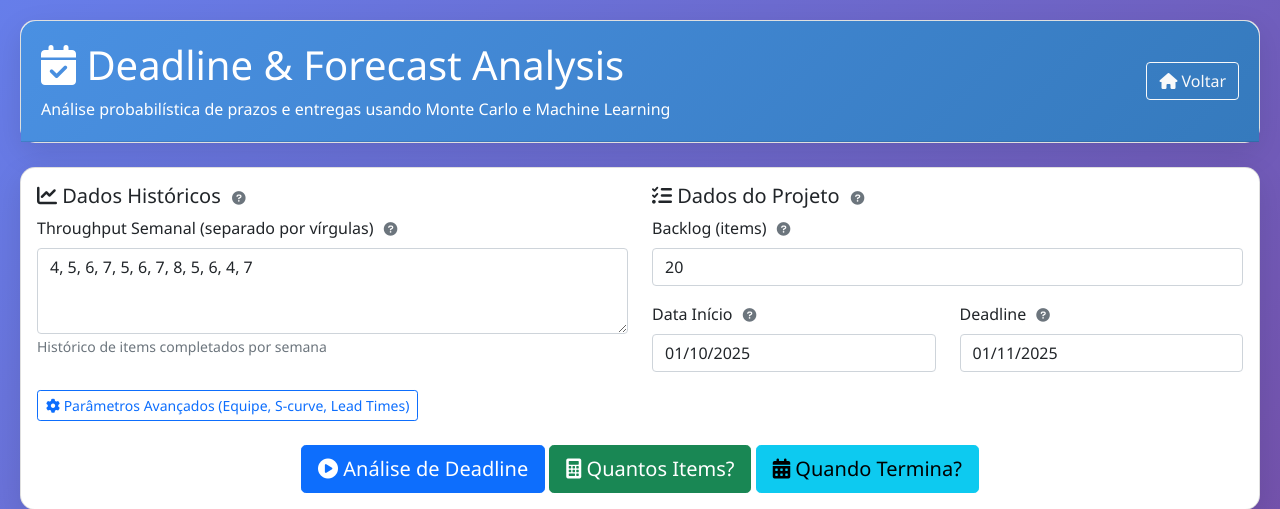
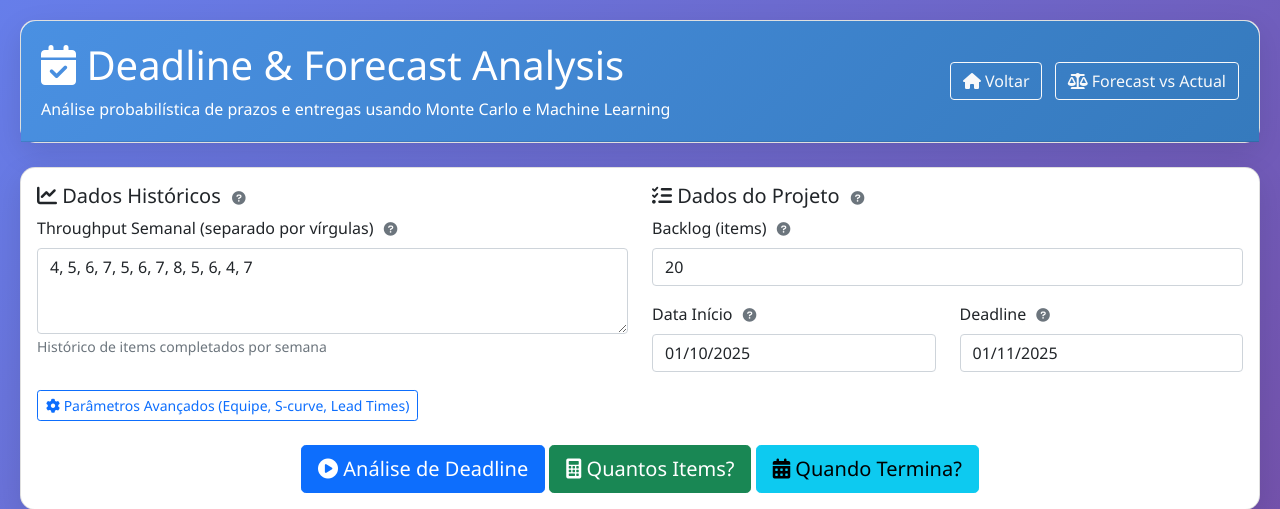
Before and after one commit to RodrigoAlmeidadeOliveira/flow-forecaster, a Flask app: page /deadline-analysis in a window 1280 px wide. Shown: the top 509 px of the page. Run offline with Flask 3, Linux system fonts and the light colour scheme.

Commit message:
mudança no menu

```diff
--- a/templates/deadline_analysis.html
+++ b/templates/deadline_analysis.html
@@ -175,9 +175,14 @@
                         </h1>
                         <p class="mb-0 mt-2">Análise probabilística de prazos e entregas usando Monte Carlo e Machine Learning</p>
                     </div>
-                    <a href="/" class="btn btn-outline-light">
-                        <i class="fas fa-home"></i> Voltar
-                    </a>
+                    <div>
+                        <a href="/" class="btn btn-outline-light me-2">
+                            <i class="fas fa-home"></i> Voltar
+                        </a>
+                        <a href="/forecast-vs-actual" class="btn btn-outline-light">
+                            <i class="fas fa-balance-scale"></i> Forecast vs Actual
+                        </a>
+                    </div>
                 </div>
             </div>
         </div>
--- a/templates/documentacao.html
+++ b/templates/documentacao.html
@@ -249,6 +249,11 @@
                     </a>
                 </li>
                 <li class="nav-item">
+                    <a class="nav-link" href="/forecast-vs-actual">
+                        <i class="fas fa-balance-scale"></i> Forecast vs Actual
+                    </a>
+                </li>
+                <li class="nav-item">
                     <a class="nav-link" href="#" onclick="window.print(); return false;">
                         <i class="fas fa-print"></i> Imprimir
                     </a>
--- a/templates/index.html
+++ b/templates/index.html
@@ -156,6 +156,11 @@
 </li>
 <li class="nav-item">
 <a class="nav-link" data-target="#deadline-analysis" href="#deadline-analysis" data-i18n="menu_deadline">Análise de Prazo</a>
+</li>
+<li class="nav-item">
+<a class="nav-link" href="/forecast-vs-actual">
+<i class="fas fa-balance-scale"></i> Forecast vs Actual
+</a>
 </li>
 <li class="nav-item">
 <a class="nav-link" href="/documentacao" target="_blank" rel="noopener noreferrer">
```
Also changed, not shown: templates/dependency_analysis.html (+8 -3 lines).
